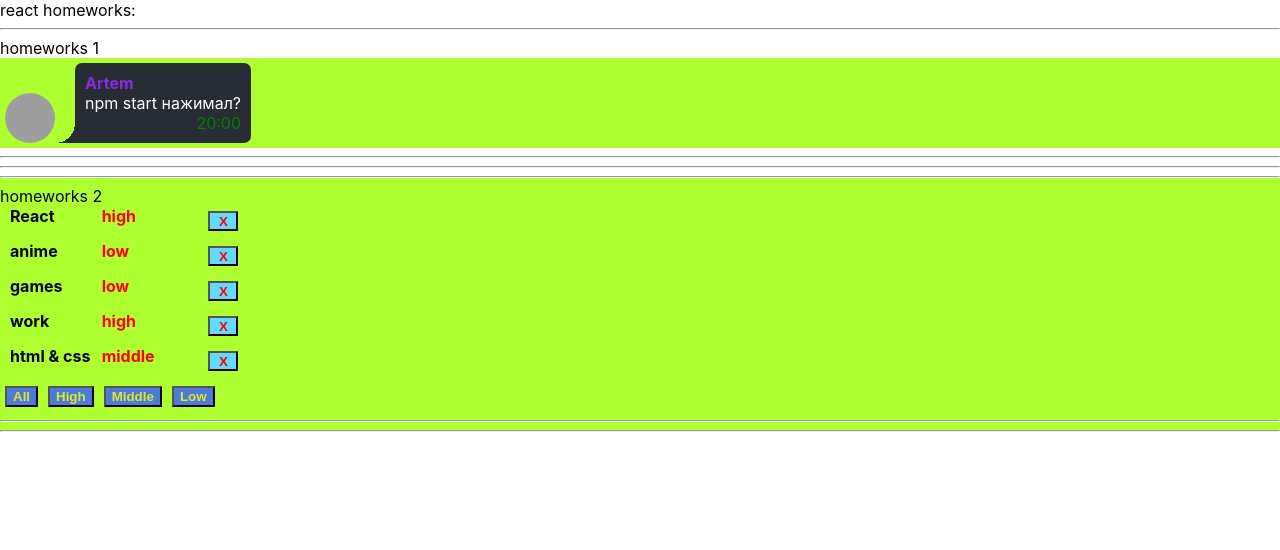
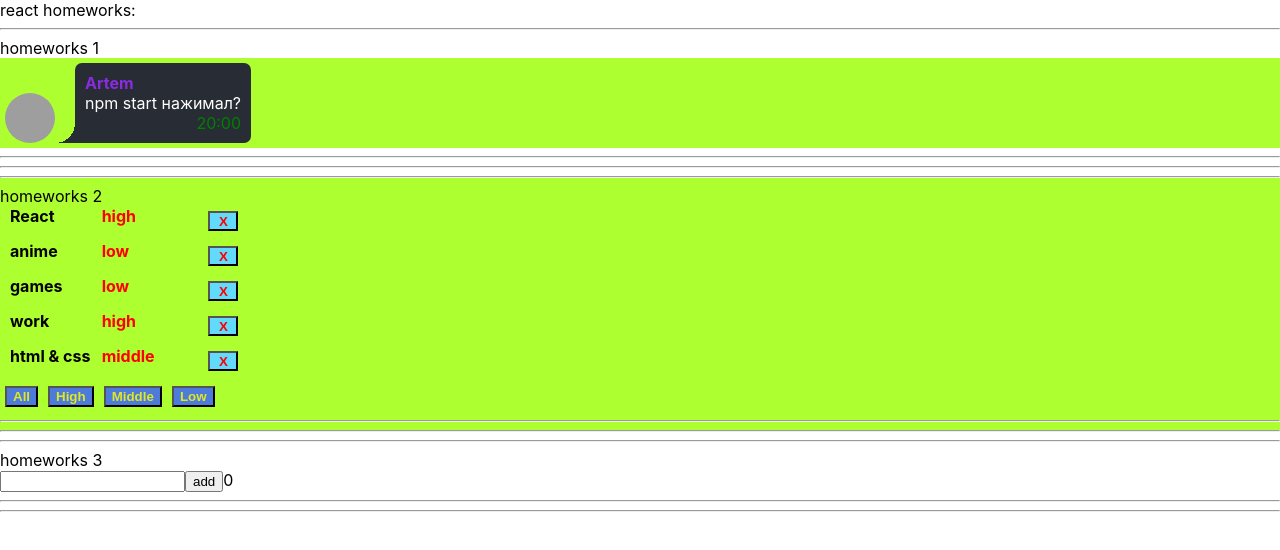
Before and after one commit to Zouker/homeworks, a React (Create React App) app: page / in a window 1280 px wide. Shown: the top 550 px of the page. Built offline with nearby package versions, Linux system fonts and the light colour scheme; grey boxes are pictures that could not be loaded.

Commit message:
init: start HW 3

```diff
--- a/package.json
+++ b/package.json
@@ -10,10 +10,12 @@
     "@types/node": "^16.7.13",
     "@types/react": "^17.0.20",
     "@types/react-dom": "^17.0.9",
+    "@types/uuid": "^8.3.4",
     "react": "^17.0.2",
     "react-dom": "^17.0.2",
     "react-scripts": "5.0.0",
     "typescript": "^4.4.2",
+    "uuid": "^8.3.2",
     "web-vitals": "^2.1.0"
   },
   "scripts": {
--- a/src/p1-main/m1-ui/u1-app/App.tsx
+++ b/src/p1-main/m1-ui/u1-app/App.tsx
@@ -2,6 +2,7 @@ import React from 'react'
 import s from './App.module.css'
 import HW1 from '../../../p2-homeworks/h1/HW1'
 import HW2 from '../../../p2-homeworks/h2/HW2'
+import HW3 from '../../../p2-homeworks/h3/HW3';
 
 function App() {
     return (
@@ -9,7 +10,7 @@ function App() {
             <div>react homeworks:</div>
             <HW1/>
             <HW2/>
-            {/*<HW3/>*/}
+            <HW3/>
             {/*<HW4/>*/}
             {/*<HW5/>*/}
 
--- a/src/p2-homeworks/h3/Greeting.tsx
+++ b/src/p2-homeworks/h3/Greeting.tsx
@@ -1,23 +1,25 @@
-import React from 'react'
+import React, {ChangeEvent} from 'react'
 import s from './Greeting.module.css'
 
 type GreetingPropsType = {
-    name: any // need to fix any
-    setNameCallback: any // need to fix any
-    addUser: any // need to fix any
-    error: any // need to fix any
-    totalUsers: any // need to fix any
+    name: string // need to fix any
+    setNameCallback: (e: ChangeEvent<HTMLInputElement>) => void // need to fix any
+    addUser: () => void // need to fix any
+    error: string // need to fix any
+    totalUsers: number // need to fix any
 }
 
 // презентационная компонента (для верстальщика)
 const Greeting: React.FC<GreetingPropsType> = (
     {name, setNameCallback, addUser, error, totalUsers} // деструктуризация пропсов
 ) => {
-    const inputClass = s.error // need to fix with (?:)
+    const inputClass = error ? s.error : '' // need to fix with (?:)
 
     return (
         <div>
-            <input value={name} onChange={setNameCallback} className={inputClass}/>
+            <input value={name} onChange={setNameCallback} className={inputClass} onKeyPress={ (e) => {if (e.key === 'Enter') {
+            addUser()}
+            }}/>
             <span>{error}</span>
             <button onClick={addUser}>add</button>
             <span>{totalUsers}</span>
--- a/src/p2-homeworks/h3/GreetingContainer.tsx
+++ b/src/p2-homeworks/h3/GreetingContainer.tsx
@@ -1,9 +1,10 @@
-import React, {useState} from 'react'
+import React, {ChangeEvent, useState} from 'react'
 import Greeting from './Greeting'
+import {UserType} from './HW3';
 
 type GreetingContainerPropsType = {
-    users: any // need to fix any
-    addUserCallback: any // need to fix any
+    users: Array<UserType> // need to fix any
+    addUserCallback: (name: string) => void // need to fix any
 }
 
 // более простой и понятный для новичков
@@ -12,17 +13,25 @@ type GreetingContainerPropsType = {
 // более современный и удобный для про :)
 // уровень локальной логики
 const GreetingContainer: React.FC<GreetingContainerPropsType> = ({users, addUserCallback}) => { // деструктуризация пропсов
-    const [name, setName] = useState<any>('') // need to fix any
-    const [error, setError] = useState<any>('') // need to fix any
+    const [name, setName] = useState<string>('') // need to fix any
+    const [error, setError] = useState<string>('') // need to fix any
 
-    const setNameCallback = (e: any) => { // need to fix any
-        setName('') // need to fix
+    const setNameCallback = (e: ChangeEvent<HTMLInputElement>) => { // need to fix any
+        setName(e.currentTarget.value) // need to fix
     }
     const addUser = () => {
-        alert(`Hello  !`) // need to fix
+        if (name) {
+            alert(`Hello ${name}!`)
+            addUserCallback(name)
+            setError('')
+            setName('')// need to fix
+        } else {
+            setError('name is require')
+        }
+
     }
 
-    const totalUsers = 0 // need to fix
+    const totalUsers = users.length // need to fix
 
     return (
         <Greeting
--- a/src/p2-homeworks/h3/HW3.tsx
+++ b/src/p2-homeworks/h3/HW3.tsx
@@ -1,18 +1,19 @@
 import React, {useState} from 'react'
 import GreetingContainer from './GreetingContainer'
+import {v1} from 'uuid';
 
 // types
 export type UserType = {
-    _id: any // need to fix any
-    name: any // need to fix any
+    _id: string // need to fix any
+    name: string // need to fix any
 }
 
 // уровень работы с глобальными данными
 function HW3() {
-    const [users, setUsers] = useState<any>([]) // need to fix any
+    const [users, setUsers] = useState<Array<UserType>>([]) // need to fix any
 
-    const addUserCallback = (name: any) => { // need to fix any
-        setUsers([]) // need to fix
+    const addUserCallback = (name: string) => { // need to fix any
+        setUsers([{_id: v1(), name}, ...users]) // need to fix
     }
 
     return (
```
Also changed, not shown: 1 other file (tests, documents, lock files or other folders).
